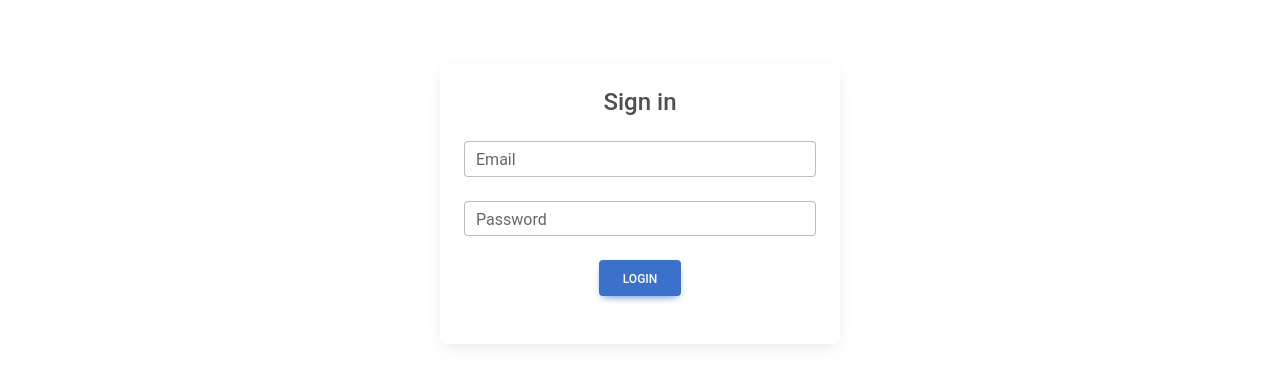
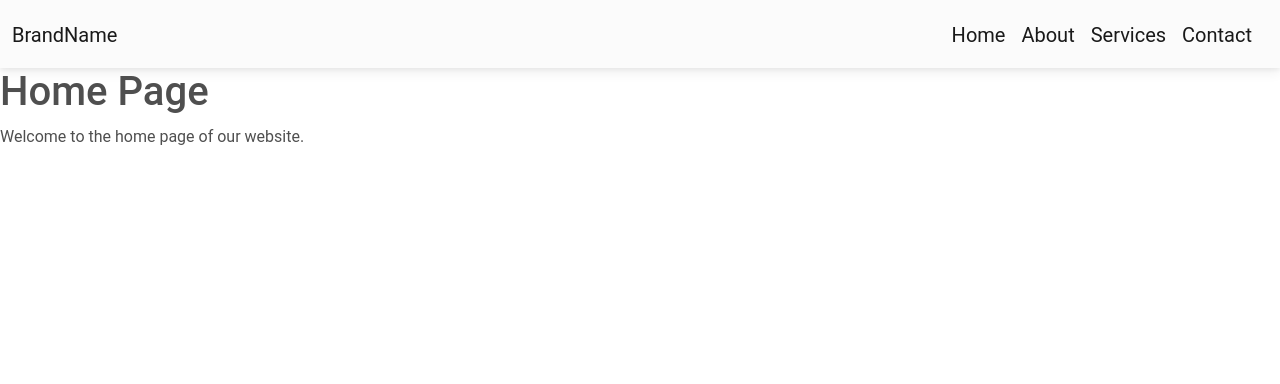
Before and after one commit to glenyoo/dbshack, a React (Create React App) app in the folder frontend/: page / in a window 1280 px wide. Shown: the top 384 px of the page. Built offline with nearby package versions, Linux system fonts and the light colour scheme.

Commit message:
Navbar routing working

```diff
--- /dev/null
+++ b/frontend/src/About.js
@@ -0,0 +1,12 @@
+import React from 'react';
+
+function About() {
+  return (
+    <div>
+      <h1>About Us</h1>
+      <p>This page gives an overview of our company.</p>
+    </div>
+  );
+}
+
+export default About;
--- a/frontend/src/App.js
+++ b/frontend/src/App.js
@@ -1,16 +1,38 @@
 // src/App.js
 import React from 'react';
+import { BrowserRouter as Router, Routes, Route } from 'react-router-dom';
+import Home from './Home';
+import About from './About';
+import Services from './Services';
+import Contact from './Contact';
 import Login from './Login';
 import AppNavbar from './components/Navbar';
 import 'mdb-react-ui-kit/dist/css/mdb.min.css'
 
 function App() {
   return (
-    <div>
-      {/* <AppNavbar /> */}
-      <Login />
-    </div>
+    <Router>
+      <div>
+        <AppNavbar />
+        <Routes>
+          <Route path="/" element={<Home />} />
+          <Route path="/about" element={<About />} />
+          <Route path="/services" element={<Services />} />
+          <Route path="/contact" element={<Contact />} />
+        </Routes>
+
+
+      </div>
+    </Router>
   );
+
+  // return (
+  //   <div>
+  //     <AppNavbar />
+  //     {/* <Login /> */}
+  //   </div>
+  // );
 }
 
+
 export default App;
--- /dev/null
+++ b/frontend/src/Contact.js
@@ -0,0 +1,12 @@
+import React from 'react';
+
+function Contact() {
+  return (
+    <div>
+      <h1>Contact Us</h1>
+      <p>Information on how to contact us.</p>
+    </div>
+  );
+}
+
+export default Contact;
--- /dev/null
+++ b/frontend/src/Home.js
@@ -0,0 +1,12 @@
+import React from 'react';
+
+function Home() {
+  return (
+    <div>
+      <h1>Home Page</h1>
+      <p>Welcome to the home page of our website.</p>
+    </div>
+  );
+}
+
+export default Home;
--- /dev/null
+++ b/frontend/src/Services.js
@@ -0,0 +1,12 @@
+import React from 'react';
+
+function Services() {
+  return (
+    <div>
+      <h1>Our Services</h1>
+      <p>Details about the services we offer.</p>
+    </div>
+  );
+}
+
+export default Services;
--- a/frontend/src/components/Navbar.js
+++ b/frontend/src/components/Navbar.js
@@ -1,43 +1,35 @@
-// src/components/Navbar.js
 import React from 'react';
-import {
-  MDBNavbar, MDBContainer, MDBNavbarBrand, MDBNavbarToggler, MDBIcon,
-  MDBNavbarNav, MDBNavbarItem, MDBNavbarLink, MDBCollapse
-} from 'mdb-react-ui-kit';
+import { MDBNavbar, MDBContainer, MDBNavbarBrand, MDBNavbarNav, MDBNavbarItem, MDBNavbarLink } from 'mdb-react-ui-kit';
+import { Link } from 'react-router-dom';
 
-export default function AppNavbar() {
-  const [showNavRight, setShowNavRight] = React.useState(false);
-
+export default function Navbar() {
   return (
-    <MDBNavbar expand='lg' light bgColor='white'>
+    <MDBNavbar expand='lg' light bgColor='light'>
       <MDBContainer fluid>
-        <MDBNavbarBrand href='#'>Brand</MDBNavbarBrand>
-        <MDBNavbarToggler
-          type='button'
-          aria-expanded='false'
-          aria-label='Toggle navigation'
-          onClick={() => setShowNavRight(!showNavRight)}
-        >
-          <MDBIcon icon='bars' fas />
-        </MDBNavbarToggler>
-        <MDBCollapse navbar show={showNavRight}>
+        <MDBNavbarBrand>
+          <Link to="/" className="navbar-brand">BrandName</Link>
+        </MDBNavbarBrand>
         <MDBNavbarNav right fullWidth={false} className='mb-2 mb-lg-0'>
           <MDBNavbarItem>
-              <MDBNavbarLink active aria-current='page' href='#'>
-                Home
-              </MDBNavbarLink>
+            {/* <MDBNavbarLink as={Link} to="/">Home</MDBNavbarLink> */}
+            <Link to="/" className="navbar-brand">Home</Link>
           </MDBNavbarItem>
           <MDBNavbarItem>
-              <MDBNavbarLink href='#'>Features</MDBNavbarLink>
+            {/* <MDBNavbarLink as={Link} to="/about">About</MDBNavbarLink> */}
+            <Link to="/about" className="navbar-brand">About</Link>
+
           </MDBNavbarItem>
           <MDBNavbarItem>
-              <MDBNavbarLink href='#'>Pricing</MDBNavbarLink>
+            {/* <MDBNavbarLink as={Link} to="/services">Services</MDBNavbarLink> */}
+            <Link to="/services" className="navbar-brand">Services</Link>
+
           </MDBNavbarItem>
           <MDBNavbarItem>
-              <MDBNavbarLink href='#'>About</MDBNavbarLink>
+            {/* <MDBNavbarLink as={Link} to="/contact">Contact</MDBNavbarLink> */}
+            <Link to="/contact" className="navbar-brand">Contact</Link>
+
           </MDBNavbarItem>
         </MDBNavbarNav>
-        </MDBCollapse>
       </MDBContainer>
     </MDBNavbar>
   );
```
Lines whose indentation alone changed are shown as unchanged.
